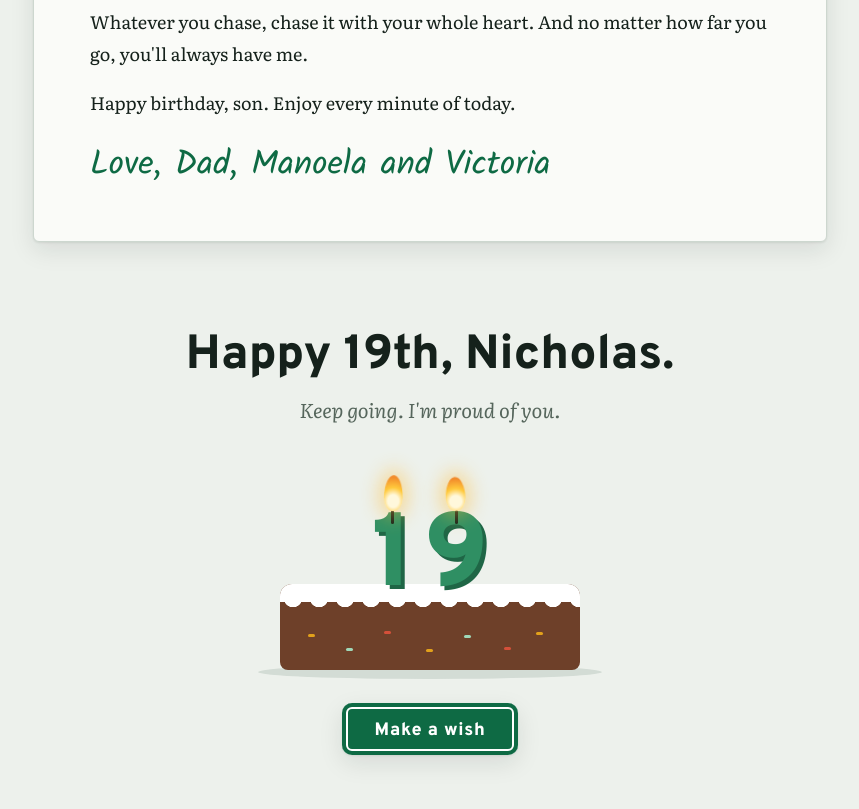
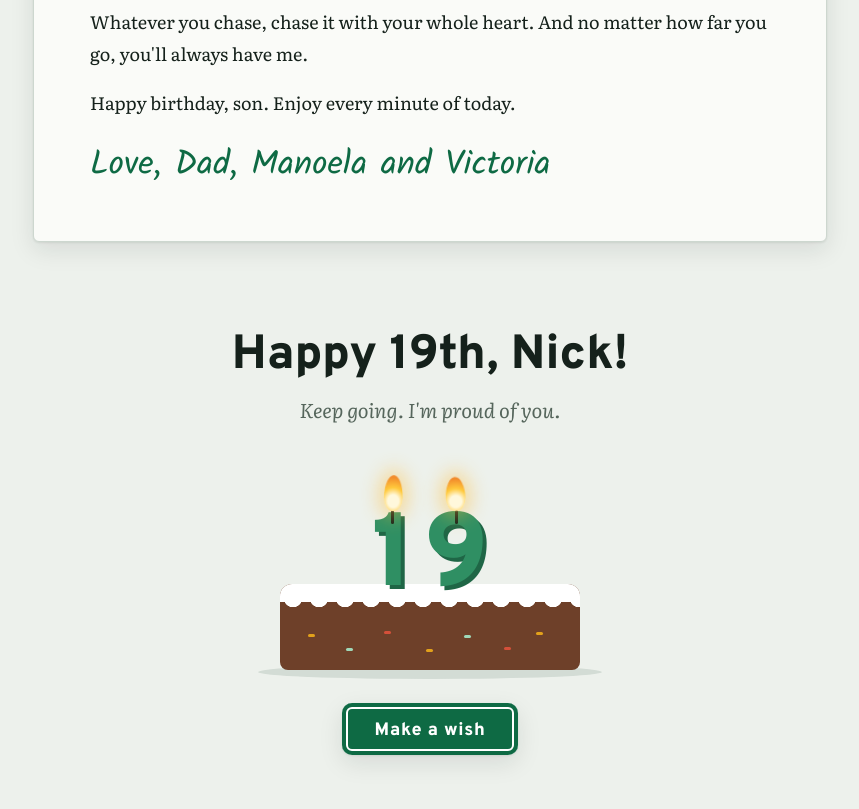
Before and after one commit to wellerman2026/happy-birthday-nick, a plain HTML site: page index.html in a window 1280 px wide. Shown: the part 1996-2805 px from the top of the page, without its empty margins (210-1069 px from the left). Drawn offline with Linux system fonts and the light colour scheme.

Commit message:
End the card with Happy 19th, Nick!
Co-Authored-By: Claude Opus 5.5 <noreply@anthropic.com>

```diff
--- a/index.html
+++ b/index.html
@@ -858,7 +858,7 @@ h2 {
 
 <footer class="finale">
   <div class="wrap finale-inner">
-    <p class="finale-line">Happy 19th, Nicholas.</p>
+    <p class="finale-line">Happy 19th, Nick!</p>
     <p class="finale-sub">Keep going. I'm proud of you.</p>
     <div class="cake-scene" id="cake" role="img" aria-label="A birthday cake with candles shaped like the number 19">
       <div class="candles">
```
